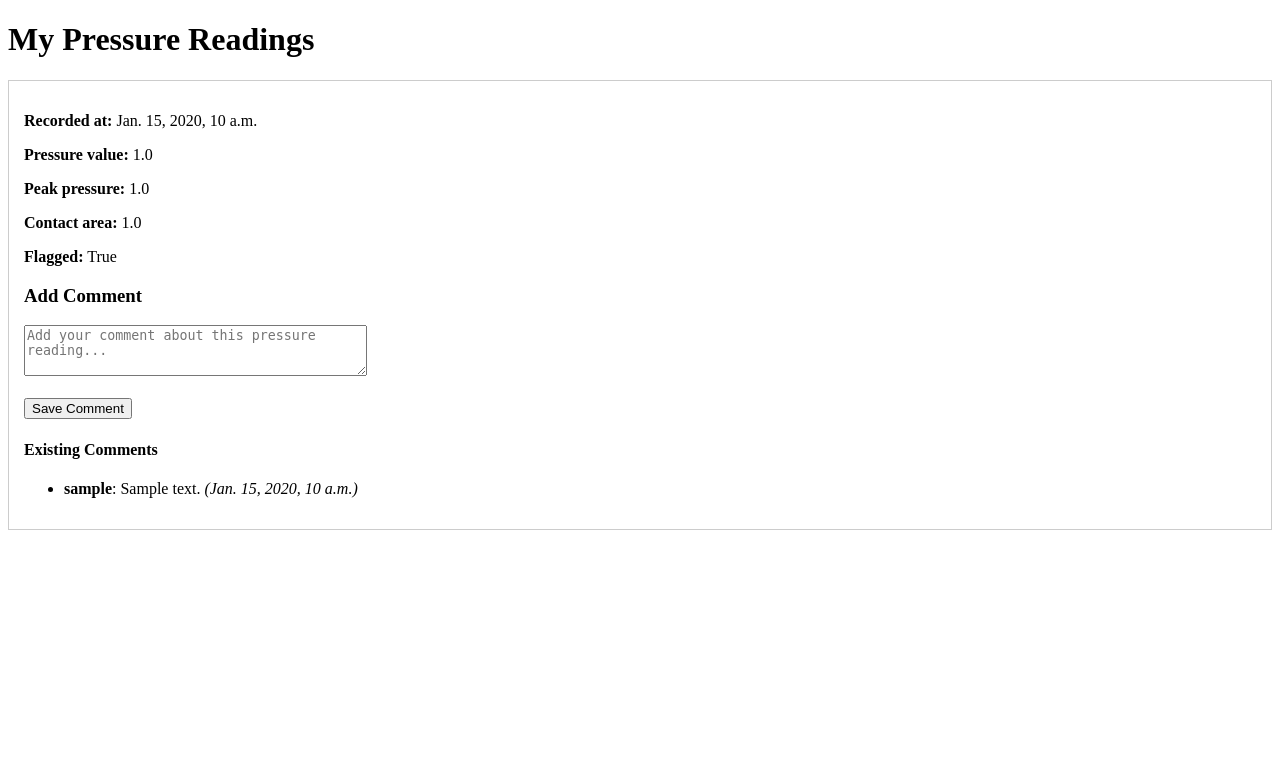
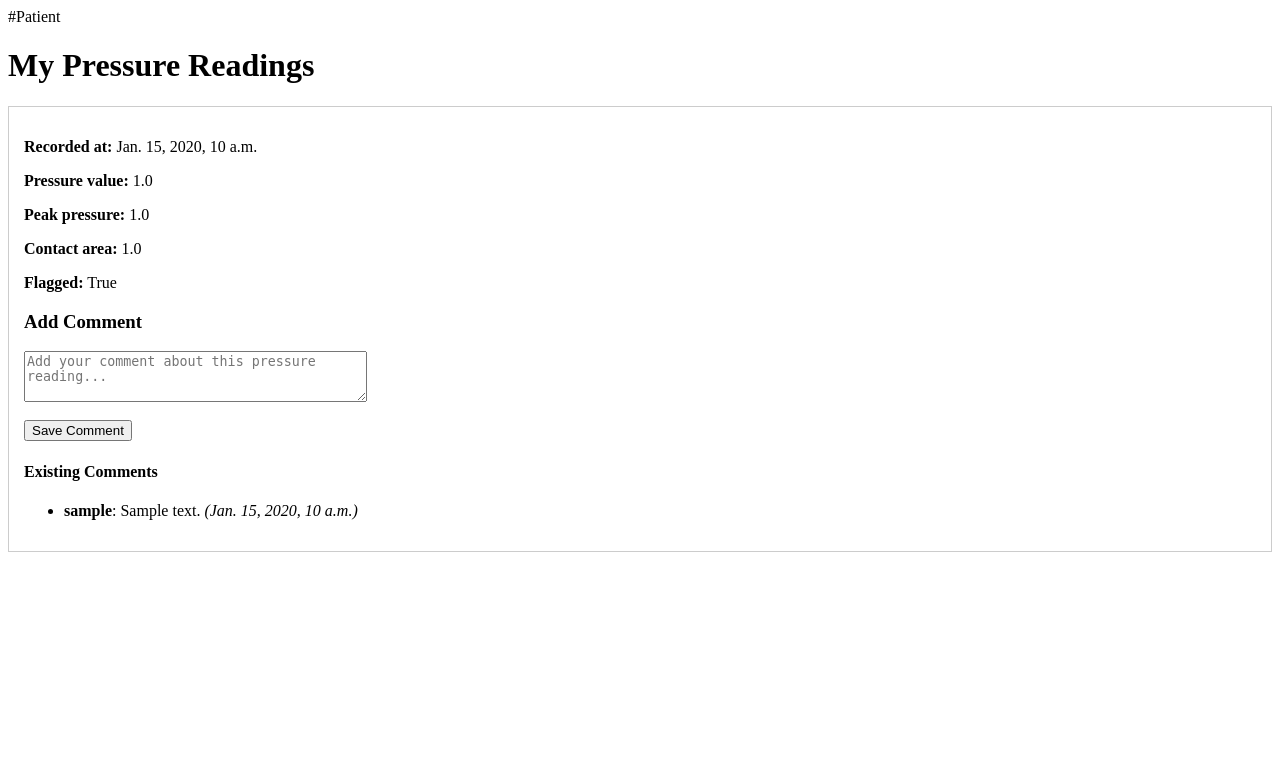
Before and after one commit to markiplagat/WeBSolutions, a Django app: template pressure_monitor/templates/web/patient_readings.html in a window 1280 px wide. Shown: the top 779 px of the page. Run offline with Django 5.2, Linux system fonts and the light colour scheme; the template is opened without the code that fills it: values that come from a table or form of the project are taken from there, others are empty; tables that the repository leaves empty hold one stand-in row (values such as "Sample post").

Commit message:
Update patient readings template

```diff
--- a/pressure_monitor/templates/web/patient_readings.html
+++ b/pressure_monitor/templates/web/patient_readings.html
@@ -1,3 +1,4 @@
+#Patient
 <!DOCTYPE html>
 <html>
 <head>
```
